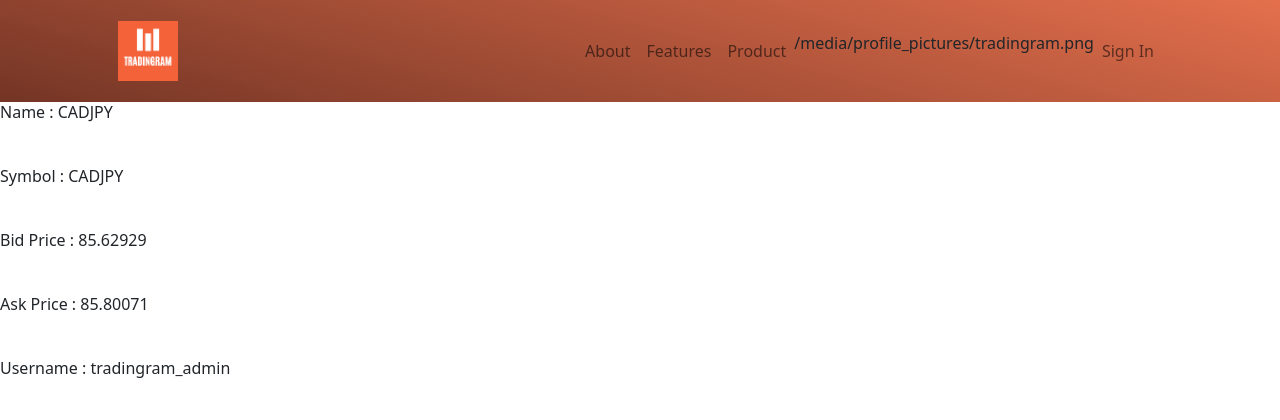
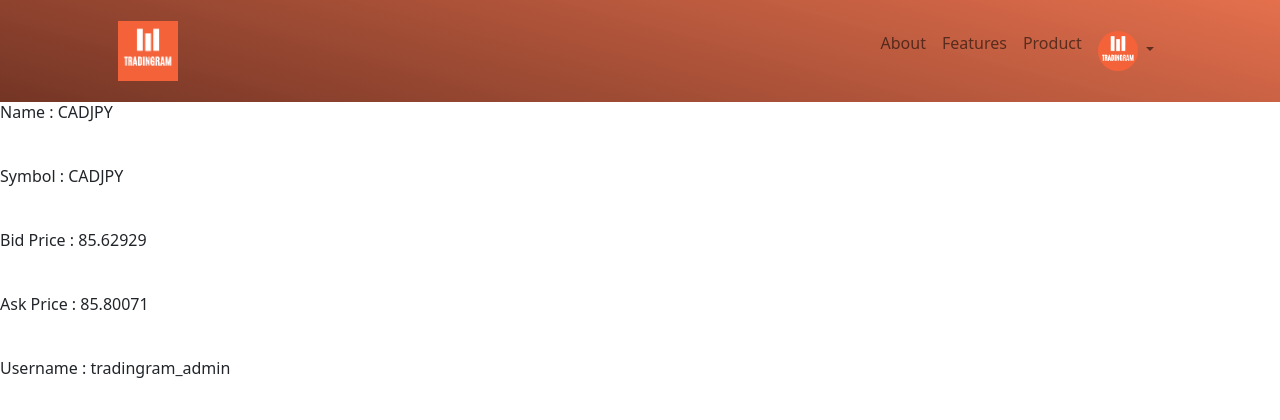
Before and after one commit to aminizadyar/tradingram, a Django app: a page that uses templates/base.html in a window 1280 px wide. Shown: the top 420 px of the page. Run offline with Django 3.2, Linux system fonts and the light colour scheme; a user stored in the database is signed in; data comes from the database, SQL or seed files in the repository; both versions use the stored data as it was after the commit; some libraries are stand-ins or nearby versions.

Commit message:
kiram toot

```diff
--- a/social_media/models.py
+++ b/social_media/models.py
@@ -14,7 +14,7 @@ class Profile(models.Model):
     bio = models.TextField(max_length=500, blank=True)
     location = models.CharField(max_length=30, blank=True)
     birth_date = models.DateField(null=True, blank=True)
-    profile_picture = models.ImageField(null=True, blank=True, upload_to='profile_pictures/', default='default.png')
+    profile_picture = models.ImageField(null=True, blank=True, upload_to='profile_pictures/', default='profile_pictures/default.png')
     free_margin = models.FloatField(default=100000)
     is_post_public = models.BooleanField(default=True,
                                          help_text="* What does this mean?  If it is active, all users, even those who havn't followed you will see your post. If not, only your followers will see them")
--- a/templates/base.html
+++ b/templates/base.html
@@ -10,6 +10,7 @@
             integrity="sha384-MrcW6ZMFYlzcLA8Nl+NtUVF0sA7MsXsP1UyJoMp4YLEuNSfAP+JcXn/tWtIaxVXM"
             crossorigin="anonymous"></script>
     <meta name="viewport" content="width=device-width, initial-scale=1">
+    <link rel="icon" type="image/x-icon" href="{% static 'landing_page/assets/img/logo.png' %}"/>
     <style>
         body {
             padding-top: 100px;
@@ -18,7 +19,8 @@
 </head>
 <body id="page-top">
 <!-- Navigation-->
-<nav class="navbar navbar-expand-lg navbar-light fixed-top py-3" style="background: linear-gradient(15deg, rgb(116,53,37) 0%, rgba(227,107,71,0.97) 100%);" id="mainNav">
+<nav class="navbar navbar-expand-lg navbar-light fixed-top py-3"
+     style="background: linear-gradient(15deg, rgb(116,53,37) 0%, rgba(227,107,71,0.97) 100%);" id="mainNav">
     <div class="container px-4 px-lg-5">
         <a class="navbar-brand fst-italic" href="#page-top"><img src="{% static 'landing_page/assets/img/logo.png' %}"
                                                                  alt="Logo" width="60" height="60"></a>
@@ -31,9 +33,23 @@
                 <li class="nav-item"><a class="nav-link" href="#services">Features</a></li>
                 <li class="nav-item"><a class="nav-link" href="#portfolio">Product</a></li>
                 {% if user.profile.profile_picture %}
-                    {{ user.profile.profile_picture.url }}
+                    <div class="collapse navbar-collapse" id="navbar-list-4">
+                        <ul class="navbar-nav">
+                            <li class="nav-item dropdown">
+                                <a class="nav-link dropdown-toggle" href="#" id="navbarDropdownMenuLink"
+                                   role="button" data-toggle="dropdown" aria-haspopup="true" aria-expanded="false">
+                                    <img src="{{ user.profile.profile_picture.url }}"
+                                         width="40" height="40" class="rounded-circle" alt="profile">
+                                </a>
+                                <div class="dropdown-menu" aria-labelledby="navbarDropdownMenuLink">
+                                    <a class="dropdown-item" href="#">Dashboard</a>
+                                    <a class="dropdown-item" href="#">Edit Profile</a>
+                                    <a class="dropdown-item" href="#">Log Out</a>
+                                </div>
+                            </li>
+                        </ul>
+                    </div>
                 {% endif %}
-                <li class="nav-item"><a class="nav-link" href="#contact">Sign In</a></li>
             </ul>
         </div>
     </div>
```
Also changed, not shown: db.sqlite3, 1 other file.
